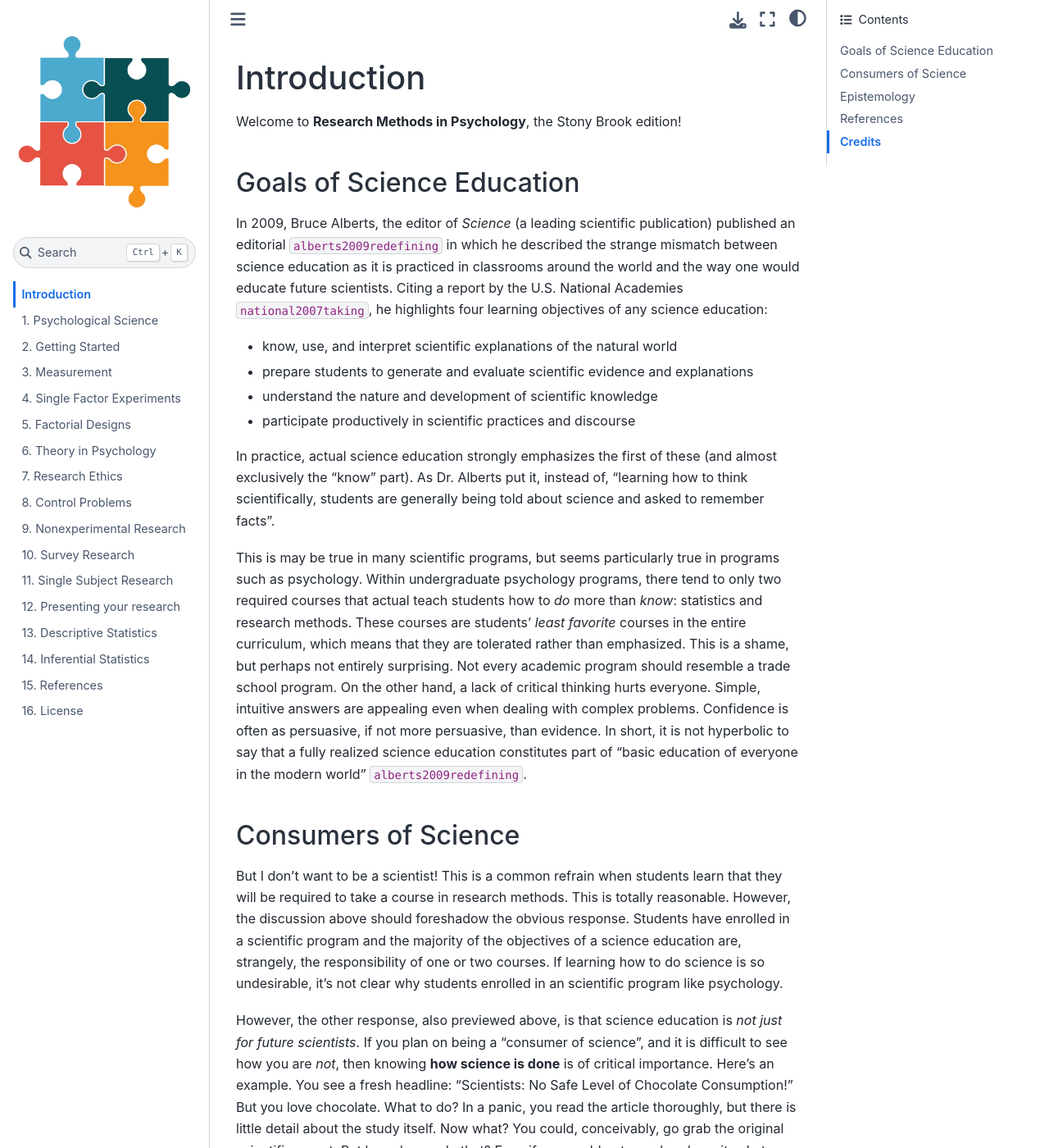
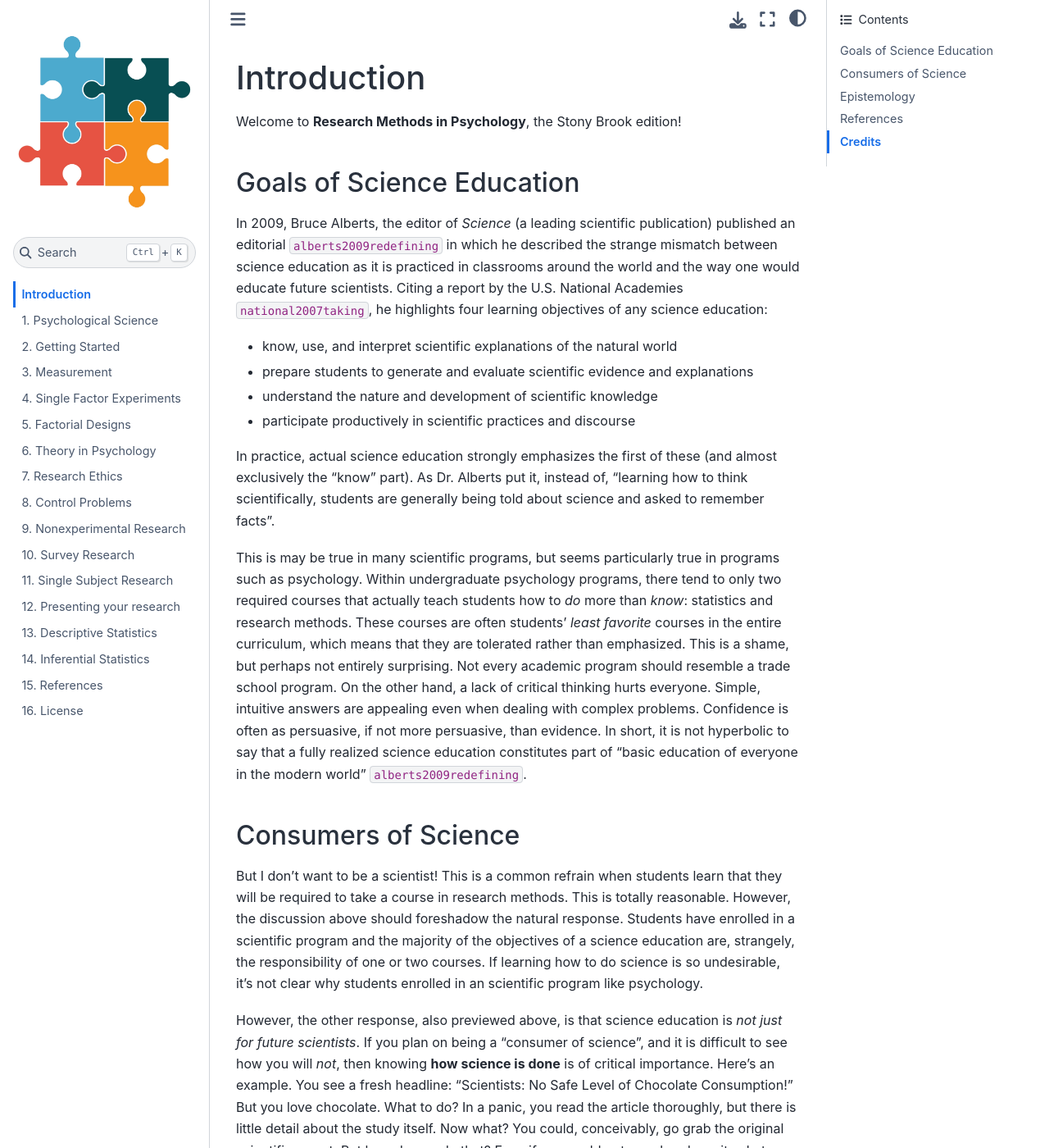
Before and after one commit to cluhmann/research-methods, a Jupyter Book: the page built from introduction.md, in a window 1280 px wide and 1400 px high. Shown: the whole window at 82% size. Built offline with Jupyter Book 1.0.4 settings and Sphinx 7.4.7 and the Sphinx Book theme 1.1.4, drawn with Linux system fonts in a browser that asks for light colours; cross-references to code outside the pages are shown as plain code.

Commit message:
updated intro

```diff
--- a/introduction.md
+++ b/introduction.md
@@ -13,13 +13,13 @@ In 2009, Bruce Alberts, the editor of _Science_ (a leading scientific publicatio
 
 In practice, actual science education strongly emphasizes the first of these (and almost exclusively the "know" part).  As Dr. Alberts put it, instead of, "learning how to think scientifically, students are generally being told about science and asked to remember facts".
 
-This is may be true in many scientific programs, but seems particularly true in programs such as psychology.  Within undergraduate psychology programs, there tend to only two required courses that actual teach students how to _do_ more than _know_: statistics and research methods.  These courses are students' _least favorite_ courses in the entire curriculum, which means that they are tolerated rather than emphasized.  This is a shame, but perhaps not entirely surprising.  Not every academic program should resemble a trade school program.  On the other hand, a lack of critical thinking hurts everyone.  Simple, intuitive answers are appealing even when dealing with complex problems.  Confidence is often as persuasive, if not more persuasive, than evidence.  In short, it is not hyperbolic to say that a fully realized science education constitutes part of "basic education of everyone in the modern world" {cite}`alberts2009redefining`.
+This is may be true in many scientific programs, but seems particularly true in programs such as psychology.  Within undergraduate psychology programs, there tend to only two required courses that actually teach students how to _do_ more than _know_: statistics and research methods.  These courses are often students' _least favorite_ courses in the entire curriculum, which means that they are tolerated rather than emphasized.  This is a shame, but perhaps not entirely surprising.  Not every academic program should resemble a trade school program.  On the other hand, a lack of critical thinking hurts everyone.  Simple, intuitive answers are appealing even when dealing with complex problems.  Confidence is often as persuasive, if not more persuasive, than evidence.  In short, it is not hyperbolic to say that a fully realized science education constitutes part of "basic education of everyone in the modern world" {cite}`alberts2009redefining`.
 
 ## Consumers of Science
 
-But I don't want to be a scientist!  This is a common refrain when students learn that they will be required to take a course in research methods.  This is totally reasonable.  However, the discussion above should foreshadow the obvious response.  Students have enrolled in a scientific program and the majority of the objectives of a science education are, strangely, the responsibility of one or two courses.  If learning how to do science is so undesirable, it's not clear why students enrolled in an scientific program like psychology.
+But I don't want to be a scientist!  This is a common refrain when students learn that they will be required to take a course in research methods.  This is totally reasonable.  However, the discussion above should foreshadow the natural response.  Students have enrolled in a scientific program and the majority of the objectives of a science education are, strangely, the responsibility of one or two courses.  If learning how to do science is so undesirable, it's not clear why students enrolled in an scientific program like psychology.
 
-However, the other response, also previewed above, is that science education is _not just for future scientists_.  If you plan on being a "consumer of science", and it is difficult to see how you are _not_, then knowing **how science is done** is of critical importance.  Here's an example.  You see a fresh headline: "Scientists: No Safe Level of Chocolate Consumption!"  But you love chocolate.  What to do?  In a panic, you read the article thoroughly, but there is little detail about the study itself.  Now what?  You could, conceivably, go grab the original scientific report.  But how do you do that?  Even if you could get your hands on it, what would do with it?  It's written for a scientific audience and the writing is technical.  Even if you could sift through the writing, how would you evaluate the study?  Was design of the study appropriate for the research question?  Did the authors use appropriate statistical procedures?  Did they interpret the results of those procedures correctly?  Without the ability to answer these questions, you will be forced to choose blindly: death by chocolate or a sad, chocolate-less life.
+However, the other response, also previewed above, is that science education is _not just for future scientists_.  If you plan on being a "consumer of science", and it is difficult to see how you will _not_, then knowing **how science is done** is of critical importance.  Here's an example.  You see a fresh headline: "Scientists: No Safe Level of Chocolate Consumption!"  But you love chocolate.  What to do?  In a panic, you read the article thoroughly, but there is little detail about the study itself.  Now what?  You could, conceivably, go grab the original scientific report.  But how do you do that?  Even if you could get your hands on it, what would do with it?  It's written for a scientific audience and the writing is technical.  Even if you could sift through the writing, how would you evaluate the study?  Was design of the study appropriate for the research question?  Did the authors use appropriate statistical procedures?  Did they interpret the results of those procedures correctly?  Without the ability to answer these questions, you will be forced to choose blindly: death by chocolate or a sad, chocolate-less life.
 
 ## Epistemology
 
```
